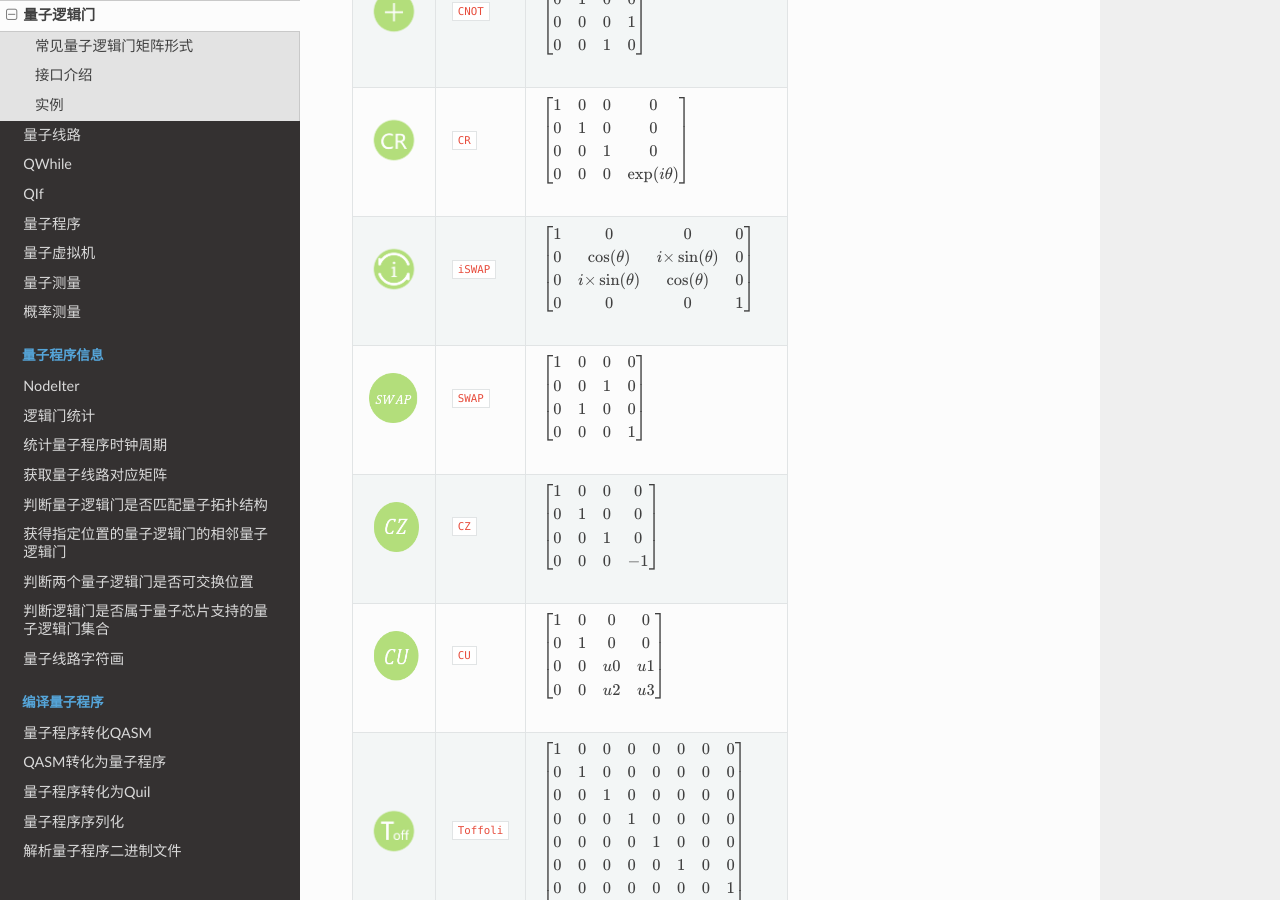
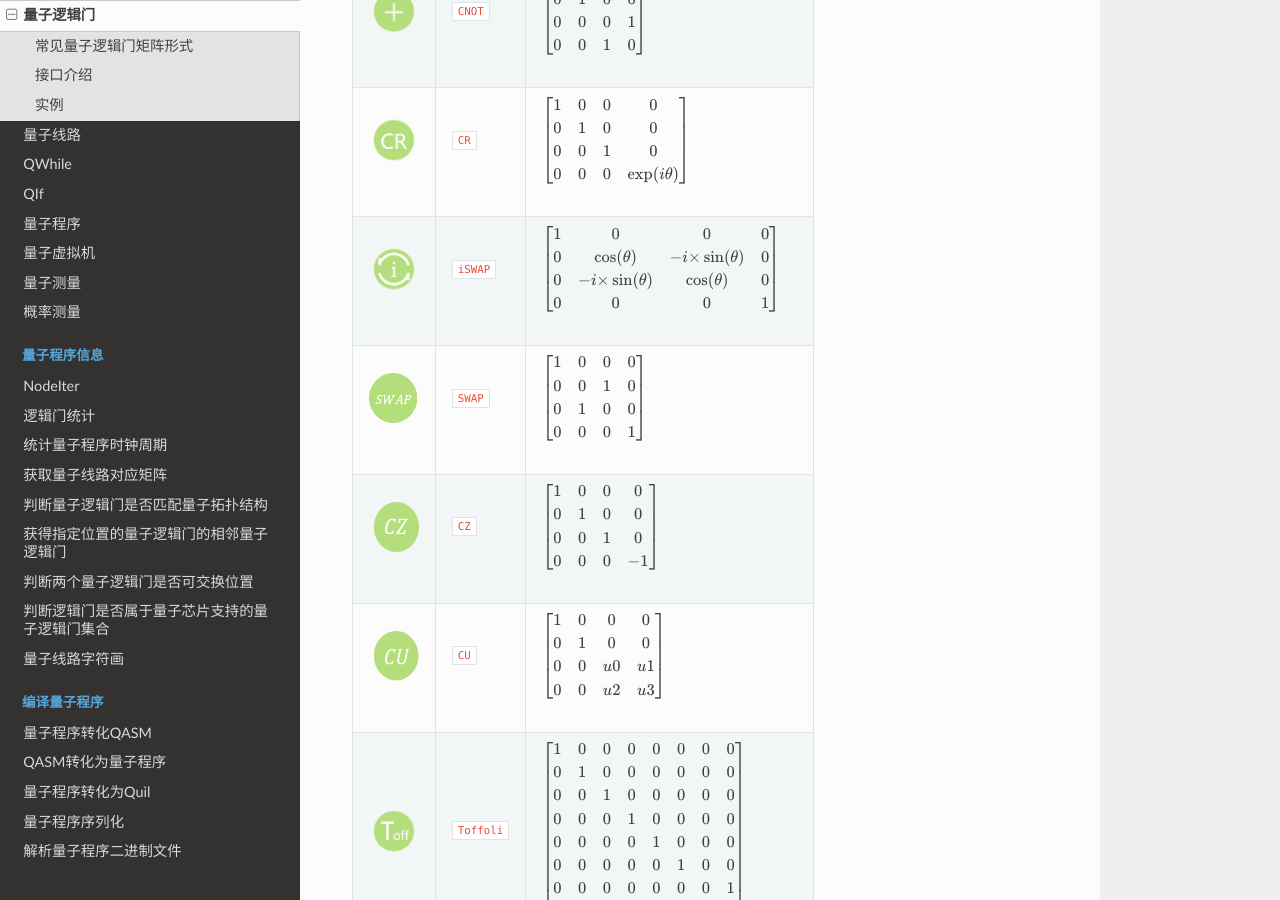
Before and after one commit to OriginQ/pyQPanda-Toturial, a Sphinx documentation site: the page built from source/QGate.rst, in a window 1280 px wide and 900 px high, scrolled down 1952 px. Built offline with Sphinx 7.4.7 and the Read the Docs theme 2.0.0, drawn with Linux system fonts in a browser that asks for light colours; pages that are not in the unit, such as notebooks, are missing from menus.

Commit message:
<fix> : 修改iswap逻辑门错误

```diff
--- a/source/QGate.rst
+++ b/source/QGate.rst
@@ -123,7 +123,7 @@
 ============================================================ =========================== ========================================================================================================
 | |CNOT|                                                      | ``CNOT``                  | :math:`\begin{bmatrix} 1 & 0 & 0 & 0  \\ 0 & 1 & 0 & 0 \\ 0 & 0 & 0 & 1 \\ 0 & 0 & 1 & 0 \end{bmatrix}\quad`
 | |CR|                                                        | ``CR``                    | :math:`\begin{bmatrix} 1 & 0 & 0 & 0  \\ 0 & 1 & 0 & 0 \\ 0 & 0 & 1 & 0 \\ 0 & 0 & 0 & \exp(i\theta) \end{bmatrix}\quad`
-| |iSWAP|                                                     | ``iSWAP``                 | :math:`\begin{bmatrix} 1 & 0 & 0 & 0  \\ 0 & \cos(\theta) & i×\sin(\theta) & 0 \\ 0 & i×\sin(\theta) & \cos(\theta) & 0 \\ 0 & 0 & 0 & 1 \end{bmatrix}\quad`
+| |iSWAP|                                                     | ``iSWAP``                 | :math:`\begin{bmatrix} 1 & 0 & 0 & 0  \\ 0 & \cos(\theta) & -i×\sin(\theta) & 0 \\ 0 & -i×\sin(\theta) & \cos(\theta) & 0 \\ 0 & 0 & 0 & 1 \end{bmatrix}\quad`
 | |SWAP|                                                      | ``SWAP``                  | :math:`\begin{bmatrix} 1 & 0 & 0 & 0  \\ 0 & 0 & 1 & 0 \\ 0 & 1 & 0 & 0 \\ 0 & 0 & 0 & 1 \end{bmatrix}\quad`
 | |CZ|                                                        | ``CZ``                    | :math:`\begin{bmatrix} 1 & 0 & 0 & 0  \\ 0 & 1 & 0 & 0 \\ 0 & 0 & 1 & 0 \\ 0 & 0 & 0 & -1 \end{bmatrix}\quad`
 | |CU|                                                        | ``CU``                    | :math:`\begin{bmatrix} 1 & 0 & 0 & 0  \\ 0 & 1 & 0 & 0 \\ 0 & 0 & u0 & u1 \\ 0 & 0 & u2 & u3 \end{bmatrix}\quad`
```
